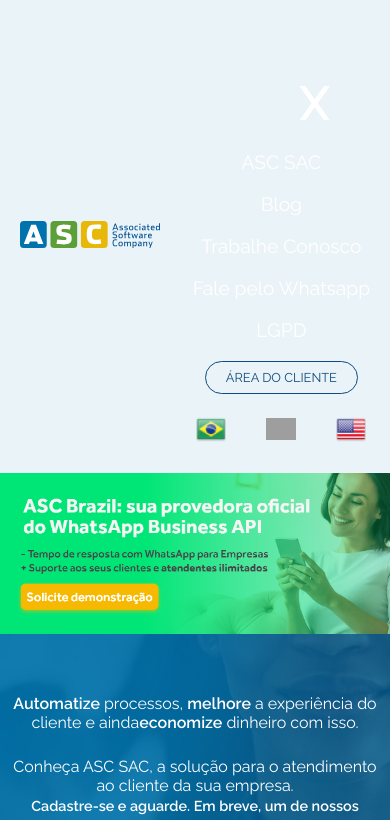
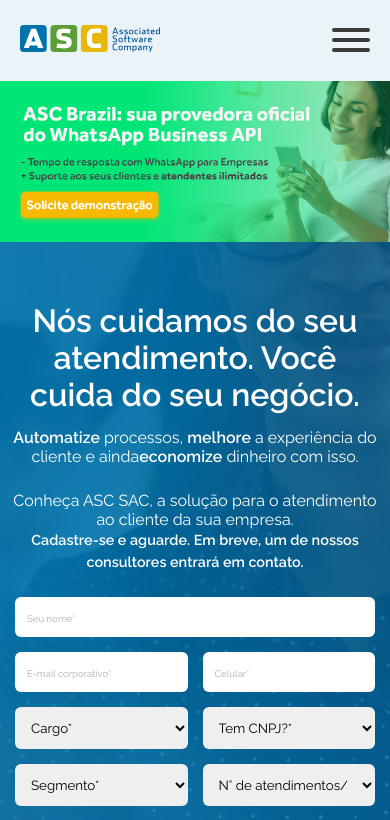
Before and after one commit to Rafael-Santos-DV/clone-home-page-ascbrazil-nextjs, a Next.js app: page / in a window 390 px wide. Shown: the top 820 px of the page. Built offline with nearby package versions, Linux system fonts and the light colour scheme; grey boxes are pictures that could not be loaded.

Commit message:
menu mobile finished

```diff
--- a/src/pages/_document.tsx
+++ b/src/pages/_document.tsx
@@ -53,7 +53,7 @@
             rel="stylesheet"
           />
         </Head>
-        <body className="mobile-active">
+        <body className="header-sidebar">
           <Main />
           <NextScript />
         </body>
--- a/src/pages/index.tsx
+++ b/src/pages/index.tsx
@@ -45,7 +45,21 @@
 import bannerMobile from '../assets/banner-mobile.png';
 
 const Home: React.FC<NextPage> = () => {
-  const [isMobile, setMobile] = useState(true);
+  const [isMobile, setMobile] = useState(false);
+
+  const handleClickNavigationMobile = () => {
+    const headerOverflow = document.querySelector('.header-sidebar');
+
+    if (!isMobile) {
+      headerOverflow?.classList.add('mobile-active');
+      setMobile((prev) => !prev);
+      return;
+    }
+
+    headerOverflow?.classList.remove('mobile-active');
+
+    setMobile((prev) => !prev);
+  };
 
   return (
     <Container>
@@ -61,10 +75,19 @@
               <img src={logo.src} id="logo" alt="Logo" />
             </a>
           </Link>
-          <img src={hamburger.src} alt="Menu" className="menu-mobile" />
+          <img
+            src={hamburger.src}
+            alt="Menu"
+            className="menu-mobile"
+            onClick={handleClickNavigationMobile}
+          />
           <Navigation isMobile={isMobile}>
             <BoxLinks>
-              {isMobile && <span className="exit">X</span>}
+              {isMobile && (
+                <span className="exit" onClick={handleClickNavigationMobile}>
+                  X
+                </span>
+              )}
               <Link href="/">
                 <a>ASC SAC</a>
               </Link>
--- a/src/styles/Pages/Home.ts
+++ b/src/styles/Pages/Home.ts
@@ -33,17 +33,18 @@
     display: none;
   }
 
-  /* @media only screen and (max-width: 990px) {
+  @media only screen and (max-width: 990px) {
     .menu-mobile {
       display: block;
     }
-  } */
+  }
 `;
 
 export const Navigation = styled.nav<{ isMobile: boolean }>`
   display: flex;
 
-  /* @media only screen and (max-width: 990px) {
+  @media only screen and (max-width: 990px) {
+    display: ${(props) => (props.isMobile ? 'flex' : 'none')};
     position: absolute;
     background-color: rgba(0, 0, 0, 0.8);
     justify-content: center;
@@ -53,7 +54,18 @@
     bottom: 0;
     top: 0;
     height: 100vh;
-  } */
+    z-index: 9999;
+    animation: sidebar-animation 200ms ease;
+
+    @keyframes sidebar-animation {
+      0% {
+        transform: translateX(-100%);
+      }
+      100% {
+        transform: translateX(0);
+      }
+    }
+  }
 `;
 
 export const BoxLinks = styled.div`
@@ -77,13 +89,17 @@
   @media only screen and (max-width: 990px) {
     flex-direction: column;
     gap: 20px;
-    padding-top: 50px;
+    padding-top: 10px;
     width: 100%;
 
     a,
     .data-list {
       font-size: 1.2rem;
       color: #fff;
+    }
+
+    .hover-links a {
+      color: #000;
     }
 
     span.exit {
@@ -93,7 +109,7 @@
       font-weight: bold;
       justify-content: right;
       color: #fff;
-      padding: 0 40px;
+      padding: 0 30px;
     }
   }
 `;
@@ -238,6 +254,13 @@
 
     > div {
       max-width: 100%;
+    }
+  }
+
+  @media only screen and (max-width: 770px) {
+    h1 {
+      display: inline;
+      font-size: 2rem;
     }
   }
 `;
--- a/src/styles/StylesGlobal.ts
+++ b/src/styles/StylesGlobal.ts
@@ -14,4 +14,12 @@
       height: 100vh;
     }
 
+
+    @media only screen and (max-width: 990px) {
+      .mobile-active {
+        overflow: hidden;
+      }
+    }
+
+
 `;
```
